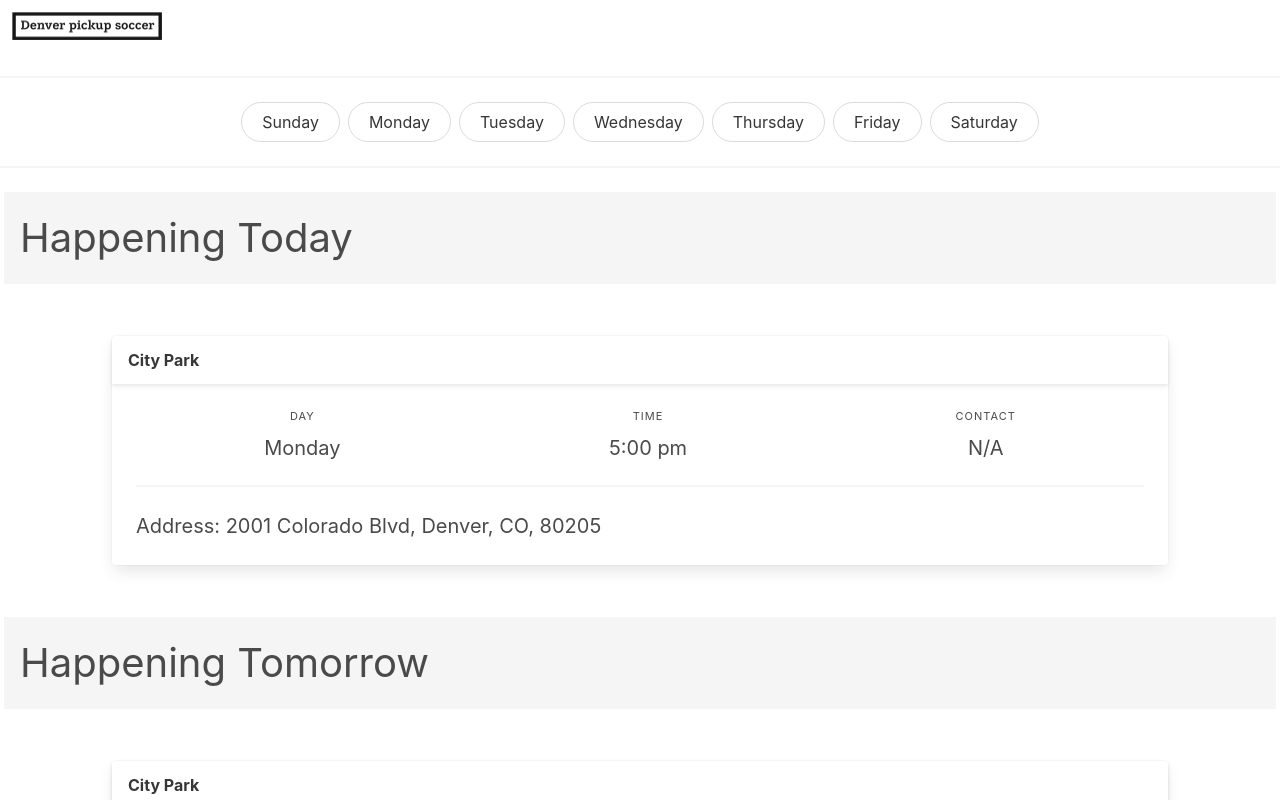
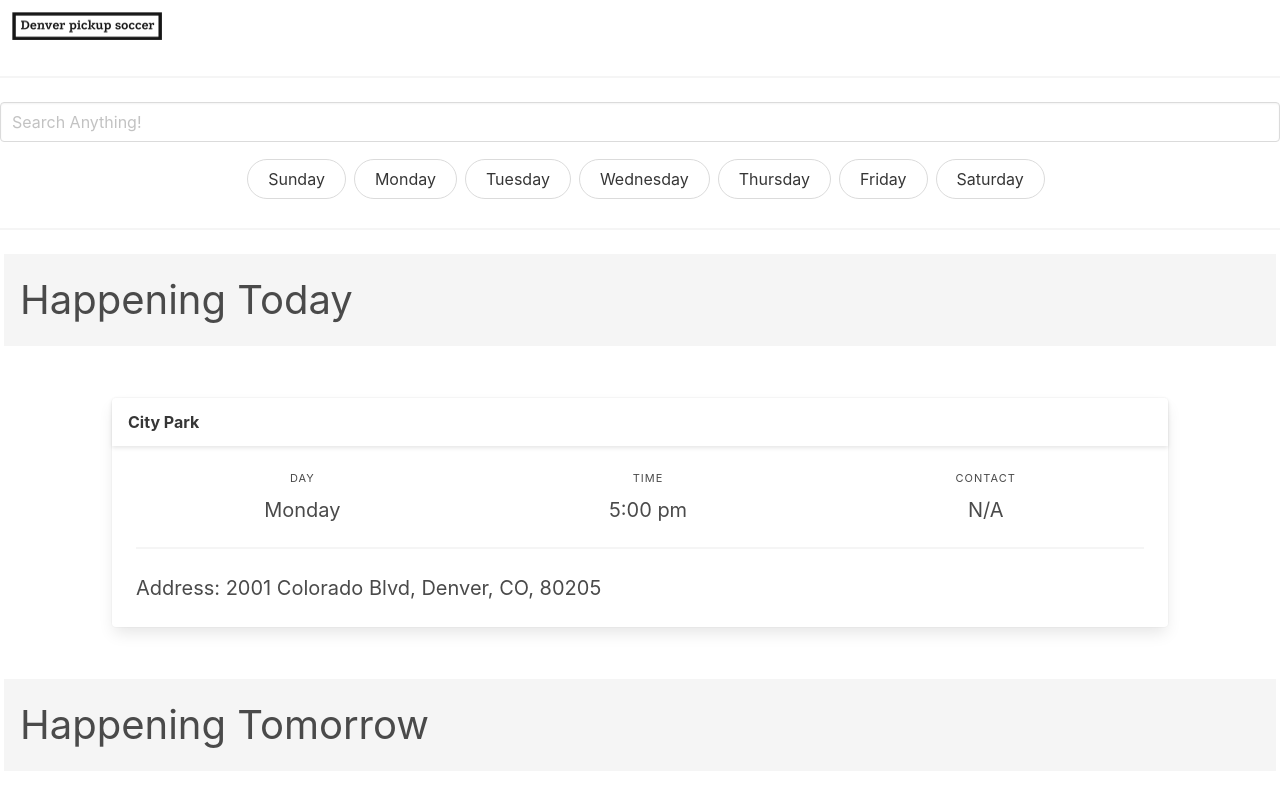
Before and after one commit to weirdestnerd/denverpickupsoccer, a React (Create React App) app: page / in a window 1280 px wide. Shown: the top 800 px of the page. Built offline with nearby package versions, Linux system fonts and the light colour scheme.

Commit message:
search bar & filter

```diff
--- a/src/App.js
+++ b/src/App.js
@@ -42,12 +42,27 @@ const FilterByDayOfWeek = ({ filterByDay, setFilterByDay }) => {
 
   return (
       <>
-        <hr className='horizontal-line'/>
+        <hr className='control'/>
         <section className="is-horizontal-scrollable centered">
           {renderButtonForDays()}
         </section>
         <hr className='horizontal-line'/>
       </>
+  )
+}
+
+const Search = ({searchTerm, handleSearchTermChange}) => {
+  return(
+      <div className="field">
+        <p className="control">
+          <input className="input is-round"
+                 type='text'
+                 placeholder='Search Anything!'
+                 value = {searchTerm}
+                 onChange = {handleSearchTermChange}
+          />
+        </p>
+      </div>
   )
 }
 
@@ -214,6 +229,20 @@ const App = () => {
   const WEEKDAYS = ['Sunday', 'Monday', 'Tuesday', 'Wednesday', 'Thursday', 'Friday', 'Saturday']
 
   const [filterByDay, setFilterByDay] = useState(null)
+  const [searchTerm, setSearchTerm] = useState("");
+
+  const handleSearchTermChange = event => {
+    setSearchTerm(event.target.value);
+  };
+
+  const filteredPickups = PICKUPS.filter(pickup => {
+    for (let property in pickup) {
+      let attribute = pickup[property];
+      let attributeIsSubsetOfSearchTerm = attribute.toString().toLowerCase().includes(searchTerm.toLowerCase());
+      if ((typeof attribute !== 'boolean') && (attributeIsSubsetOfSearchTerm)) return true;
+    }
+    return false;
+  });
 
   const comparePickupsByDaysOfTheWeek = (firstPickup, secondPickup) => {
     const firstDay = firstPickup.day
@@ -226,6 +255,12 @@ const App = () => {
     if (firstDay === 'Saturday' && secondDay === 'Sunday') return -1
     if (firstDay === 'Sunday' && secondDay === 'Saturday') return 1
     return WEEKDAYS.indexOf(firstDay) - WEEKDAYS.indexOf(secondDay)
+  }
+
+  const renderSearchResultsByDayOfTheWeek = (weekday, search) => {
+    const pickupSearchHappeningOnDay = search.filter(pickup => (pickup.day === weekday) && !pickup.hidden);
+    if (pickupSearchHappeningOnDay.length === 0) return <p>No pickups</p>
+    return pickupSearchHappeningOnDay.map(pickup => <PickupCard field={pickup.field} address={pickup.address} time={pickup.time} day={pickup.day} contact={pickup.contact}/>)
   }
 
   const renderPickupsByDayOfTheWeek = (weekday) => {
@@ -243,6 +278,34 @@ const App = () => {
   const renderPickups = (filterByDay) => {
     const today = WEEKDAYS[DateTime.local().weekday]
     const tomorrow = WEEKDAYS[DateTime.local().plus({ days: 1 }).weekday]
+
+    if (filterByDay && searchTerm) {
+      return (
+          <>
+            <HeadingBanner text={`Showing pickups for ${searchTerm} on ${filterByDay}`}/>
+            <section className="container section">
+              <div className="columns is-multiline is-mobile">
+                {renderSearchResultsByDayOfTheWeek(filterByDay, filteredPickups)}
+              </div>
+            </section>
+          </>
+      )
+    }
+
+    if (searchTerm) {
+      return (
+          <>
+            <HeadingBanner text={`Showing pickups for ${searchTerm}`}/>
+            <section className="container section">
+              <div className="columns is-multiline is-mobile">
+                {filteredPickups.map(pickup => (
+                    <PickupCard field={pickup.field} address={pickup.address} time={pickup.time} day={pickup.day} contact={pickup.contact}/>
+                ))}
+              </div>
+            </section>
+          </>
+      )
+    }
 
     if (filterByDay) {
       return (
@@ -284,8 +347,16 @@ const App = () => {
   return (
       <div className="has-text-centered landing">
         <Navbar/>
-
-        <FilterByDayOfWeek filterByDay={filterByDay} setFilterByDay={setFilterByDay} />
+        <hr className='horizontal-line'/>
+        <section className="centered">
+          <Search searchTerm={searchTerm}
+                  handleSearchTermChange={handleSearchTermChange}/>
+          <div className="field is-grouped is-horizontal-scrollable">
+            <FilterByDayOfWeek filterByDay={filterByDay}
+                               setFilterByDay={setFilterByDay}/>
+          </div>
+        </section>
+        <hr className='horizontal-line'/>
 
         {renderPickups(filterByDay)}
 
```
